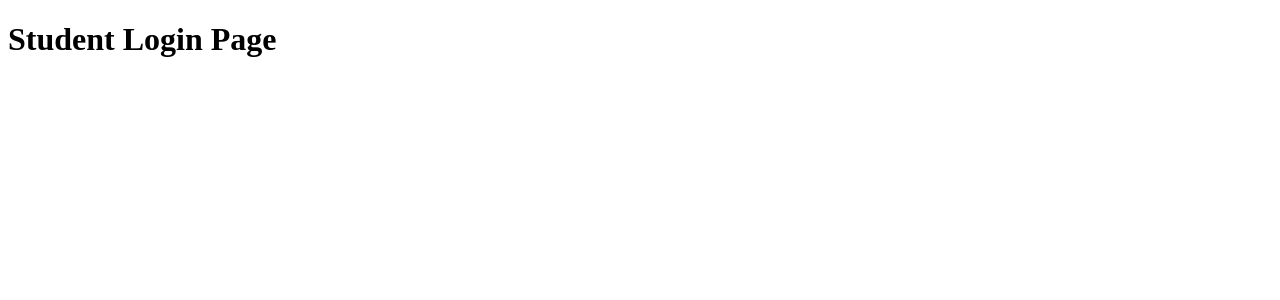
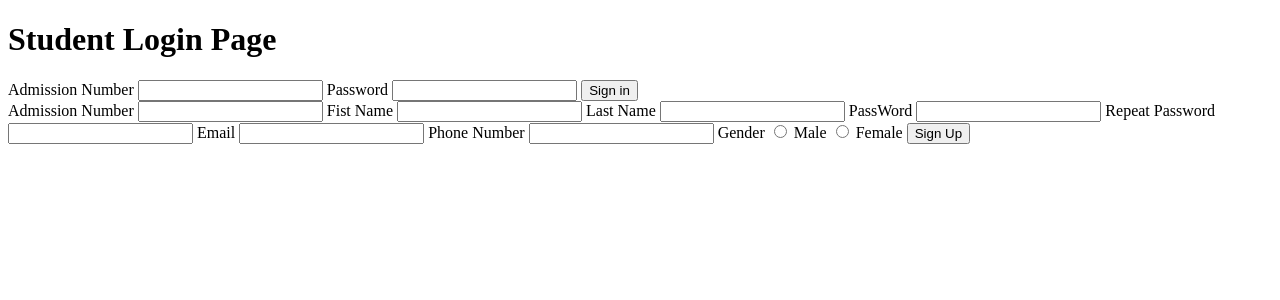
Before and after one commit to blackwakhu/E-Hostel, a Django app: page /hostel/student/login in a window 1280 px wide. Shown: the top 300 px of the page. Run offline with Django 3.2, Linux system fonts and the light colour scheme.

Commit message:
added the mainpage and adding login

```diff
--- a/eHostel/hostel/models.py
+++ b/eHostel/hostel/models.py
@@ -7,7 +7,7 @@ class Student(models.Model):
     email = models.EmailField(unique=True)
     phone_number = models.CharField(max_length=10)
     gender = models.CharField(max_length=1, null=True, blank=True)
-    password = models.CharField(max_length=45, null=True, blank=True)
+    password = models.CharField(max_length=255, null=True, blank=True)
     created = models.DateTimeField(auto_now_add=True)
 
 class Owner(models.Model):
--- a/eHostel/hostel/templates/student/login.html
+++ b/eHostel/hostel/templates/student/login.html
@@ -1,17 +1,58 @@
 <!DOCTYPE html>
-<html>
+<html lang="en">
     <head>
         <title>Student Login</title>
     </head>
     <body>
         <h1>Student Login Page</h1>
 
-        <form>
+        <form action="{% url 'stud_signin' 'signin' %}">
+            {% csrf_token %}
+            {{error_message_signin}}
+
+            <label>Admission Number</label>
+            <input type="text" name="adminNumberin" id="adminNumberIn" required>
+
+            <label>Password</label>
+            <input type="password" name="passwdin" id="passwdin" required>
+
+            <input type="submit" value="Sign in"/>
 
         </form>
+
+
         <form action="{% url 'stud_signin' 'signup' %}" method="post">
             {% csrf_token %}
-            {{ signup }}
+
+            {{error_message_signup}}
+
+            <label>Admission Number</label>
+            <input type="text" name="adminNumber" id="adminNumber" required>
+
+            <label>Fist Name</label>
+            <input type="text" name="fName" id="fName" required>
+
+            <label>Last Name</label>
+            <input type="text" name="lName" id="lName" required>
+
+            <label>PassWord</label>
+            <input type="password" name="passwd" id="passwd" required>
+
+            <label>Repeat Password</label>
+            <input type="password" name="passwd1" id="passwd1" required>
+
+            <label>Email</label>
+            <input type="email" name="email" id="email" required>
+
+            <label>Phone Number</label>
+            <input type="tel" name="phoneNumber" id="phoneNumber" required>
+
+            <label>Gender</label>
+            <input type="radio" name="gender" id="male" value="M"> <label for="male">Male</label>
+            <input type="radio" name="gender" id="female" value="F"> <label for="female">Female</label>
+
+
+            <input type="submit" value="Sign Up"/>
         </form>
 
     </body>
--- a/eHostel/hostel/urls.py
+++ b/eHostel/hostel/urls.py
@@ -5,5 +5,6 @@ from .views import *
 urlpatterns = [
     path('', index, name="index"),
     path('student/login', stud_login, name="stud_login"),
-    path('student/signin/<str:type>', signin_student, name="stud_signin")
+    path('student/signin/<str:req_type>', signin_student, name="stud_signin"),
+    path('mainpage/', main_page, name='main_page')
 ]
--- a/eHostel/hostel/views.py
+++ b/eHostel/hostel/views.py
@@ -1,5 +1,9 @@
-from django.shortcuts import render
+from django.shortcuts import render, redirect
+from django.http import HttpResponseBadRequest
+from django.contrib.auth import login, authenticate
+from django.contrib.auth.hashers import make_password
 # from .forms import *
+from .models import *
 
 # Create your views here.
 
@@ -11,7 +15,10 @@ def stud_login(request):
     return render(request, "student/login.html")
 
 def main_page(request):
-    pass
+    if request.user.is_authenticated:
+        return render(request, "main_page.html")
+    else:
+        return redirect("stud_login")
 
 def hostel_page(request):
     pass
@@ -19,5 +26,62 @@ def hostel_page(request):
 def search_page(request):
     pass
 
-def signin_student(request, type):
-    pass
+def signin_student(request, req_type):
+    if request.method == "POST":
+        if req_type == 'signup':
+            admission_number = request.POST.get('adminNumber')
+            first_name = request.POST.get('fName')
+            last_name = request.POST.get('lName')
+            email = request.POST.get('email')
+            phone_number = request.POST.get('phoneNumber')
+            gender = request.POST.get('gender')
+            password = request.POST.get('passwd')
+
+            # Basic validation (you'll likely want more robust validation)
+            if not all([admission_number, first_name, last_name, email, phone_number]):
+                return HttpResponseBadRequest("Missing required fields.") # Return a 400 Bad Request if validation fails
+
+            # Check for duplicate admission number or email
+            if Student.objects.filter(admission_number=admission_number).exists():
+                return render(request, 'student/login.html', {'error_message_signup': "Admission number already exists."})
+            if Student.objects.filter(email=email).exists():
+                return render(request, 'student/login.html', {'error_message_signup': "Email already exists."})
+
+            # Create and save the Student object
+            student = Student(
+                admission_number=admission_number,
+                first_name=first_name,
+                last_name=last_name,
+                email=email,
+                phone_number=phone_number,
+                gender=gender,
+                password=make_password(password),
+            )
+            student.save()
+            user = authenticate(request, admission_number=admission_number, password=password)  # Authenticate
+            if user is not None:
+                login(request, user)  # Log in
+                return redirect('main_page')  # Redirect to dashboard
+            else:
+                # This should rarely happen if the user was just created, but handle it
+                error_message = "Error during login after registration. Please try again."
+                return render(request, 'student/login.html', {'error_message': error_message})
+        if req_type == 'signin':
+            admission_number = request.POST.get('admission_number')
+            password = request.POST.get('password')
+
+            try:
+                student = Student.objects.get(admission_number=admission_number)
+                if student.password == password: # Basic password check (INSECURE - see below)
+                    login(request, student)  # Log the student in
+                    return redirect('student_dashboard')  # Redirect to student dashboard
+                else:
+                    error_message = "Invalid admission number or password."
+            except Student.DoesNotExist:
+                error_message = "Invalid admission number or password."
+            except Exception as e: # Catch any other error
+                error_message = f"An error occurred: {e}"
+
+        return render(request, 'signin.html', {'error_message_signin': error_message})
+
+    return redirect("stud_login")
```
Also changed, not shown: eHostel/hostel/migrations/0003_auto_20250207_1110.py (added), eHostel/hostel/templates/main_page.html (added).
